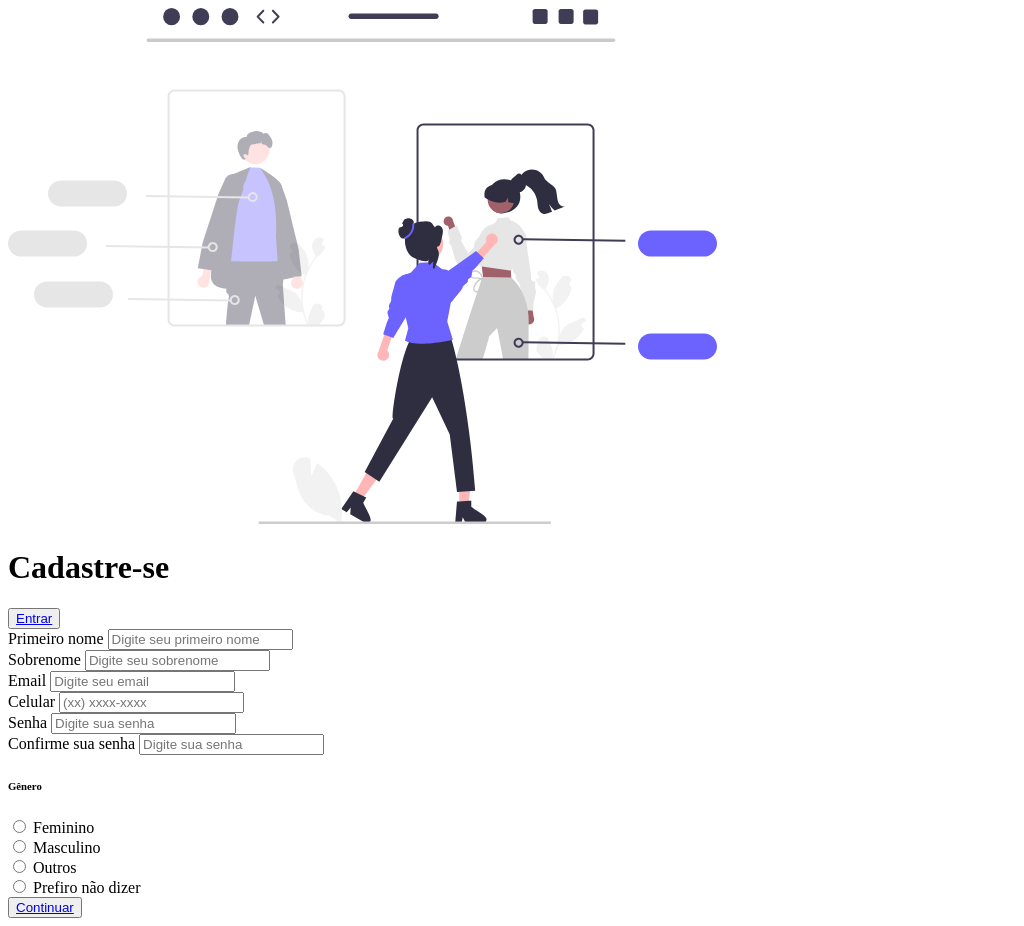
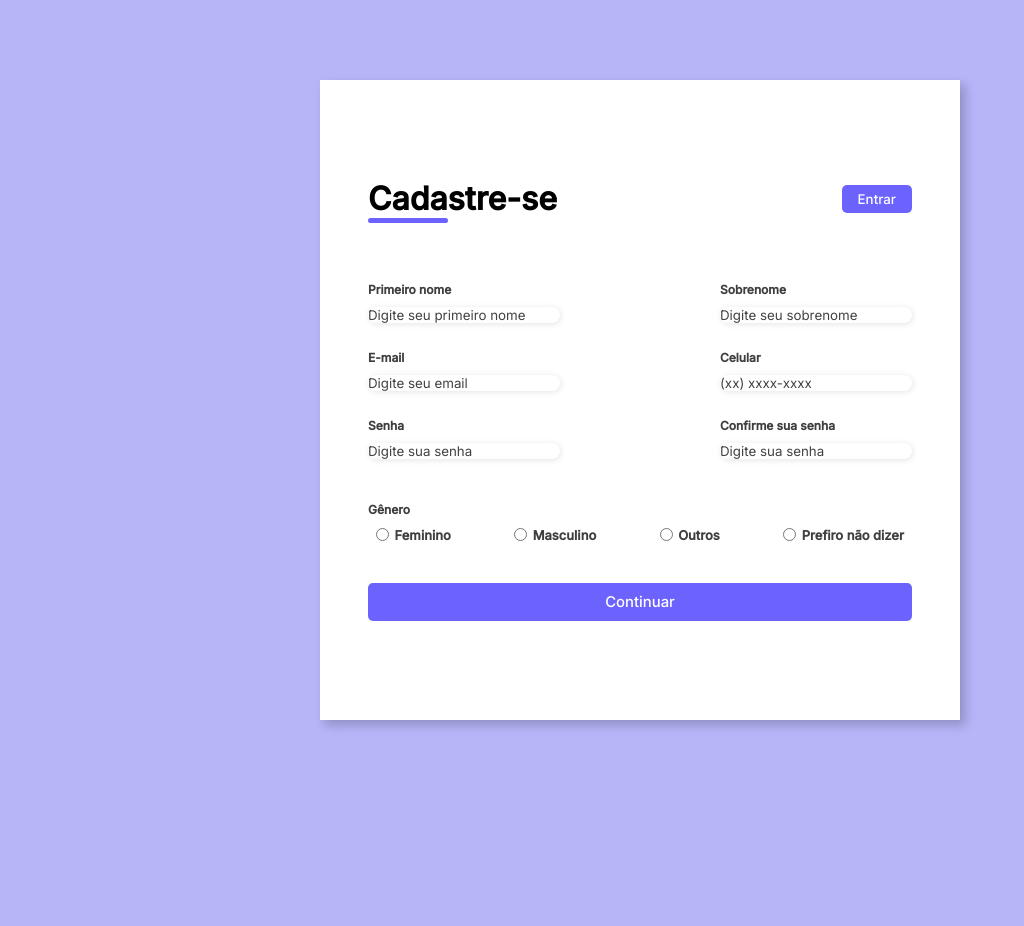
Before and after one commit to LuisFernandoRufato/formulario-cadastro-responsivo, a plain HTML site: page index.html in a window 1280 px wide. Shown: the whole page, without its empty margins (0-1024 px from the left). After the commit the page ends 800 px from the top, so only its background shows below. Drawn offline with Linux system fonts and the light colour scheme.

Commit message:
projeto finalizado

```diff
--- a/assets/css/style.css
+++ b/assets/css/style.css
@@ -0,0 +1,205 @@
+@import url('https://fonts.googleapis.com/css2?family=Inter:wght@100;200;300;400;500&family=Poppins:wght@100;200;300;400;500&display=swap');
+
+* {
+    padding: 0;
+    margin: 0;
+    box-sizing: border-box;
+    font-family: 'Inter', sans-serif;
+}
+
+body {
+    width: 100%;
+    height: 100vh;
+    display: flex;
+    justify-content: center;
+    align-items: center;
+    background: #0c0ce94d;
+}
+
+.container {
+    width: 80%;
+    height: 80%;
+    display: flex;
+    box-shadow: 5px 5px 10px rgba(0, 0, 0, .212);
+}
+
+.form-image {
+    width: 50%;
+    display: flex;
+    justify-content: center;
+    align-items: center;
+    background-color: #fde3a7d7;
+    padding: 1rem;
+}
+
+.form-image img {
+    width: 31rem;
+}
+
+.form {
+    width: 50%;
+    display: flex;
+    justify-content: center;
+    align-items: center;
+    flex-direction: column;
+    background-color: #fff;
+    padding: 3rem;
+}
+
+.form-header {
+    margin-bottom: 3rem;
+    display: flex;
+    justify-content: space-between;
+}
+
+.login-button {
+    display: flex;
+    align-items: center;
+}
+
+.login-button button {
+    border: none;
+    background-color: #6c63ff;
+    padding: 0.4rem 1rem;
+    border-radius: 5px;
+    cursor: pointer;
+}
+
+.login-button button:hover {
+    background-color: #6b63fff1;
+}
+
+.login-button button a {
+    text-decoration: none;
+    font-weight: 500;
+    color: #fff;
+}
+
+.form-header h1::after {
+    content: '';
+    display: block;
+    width: 5rem;
+    height: 0.3rem;
+    background-color: #6c63ff;
+    margin: 0 auto;
+    position: absolute;
+    border-radius: 10px;
+}
+
+.input-group {
+    display: flex;
+    flex-wrap: wrap;
+    justify-content: space-between;
+    padding: 1rem 0;
+}
+
+.input-box {
+    display: flex;
+    flex-direction: column;
+    margin-bottom: 1.1rem;
+}
+
+.input-box input {
+    margin: 0.6rem 0;
+    padding: 0.8rem 1.2 rem;
+    border: none;
+    border-radius: 10px;
+    box-shadow: 1px 1px 6px #0000001c;
+}
+
+.input-box input:hover {
+    background-color: #eeeeee75;
+}
+
+.input-box input:focus-visible {
+    outline: 1px solid #6c63ff;
+}
+
+.input-box label,
+.gender-title h6 {
+    font-size: 0.75rem;
+    font-weight: 600;
+    color: #000000c0;
+}
+
+.input-box input::placeholder {
+    color: #000000be;
+}
+
+.gender-group {
+    display: flex;
+    justify-content: space-between;
+    margin-top: 0.62rem;
+    padding: 0 0.5rem;
+}
+
+.gender-input {
+    display: flex;
+    align-items: center;
+}
+
+.gender-input input {
+    margin-right: 0.35rem;
+}
+
+.gender-input label {
+    font-size: 0.81rem;
+    font-weight: 600;
+    color: #000000c0;
+}
+
+.continue-button button {
+    width: 100%;
+    margin-top: 2.5rem;
+    border: none;
+    background-color: #6c63ff;
+    padding: 0.62rem;
+    border-radius: 5px;
+    cursor: pointer;
+}
+
+.continue-button button:hover {
+    background-color: #6b63fff1;
+}
+
+.continue-button button a {
+    text-decoration: none;
+    font-size: 0.93rem;
+    font-weight: 500;
+    color: #fff;
+}
+
+@media screen and (max-width: 1330px) {
+    .form-image {
+        display: none;
+    }
+    .container {
+        width: 50%;
+    }
+    .form {
+        width: 100%;
+    }
+}
+
+@media screen and (max-width: 1064px) {
+    .container {
+        width: 90%;
+        height: auto;
+    }
+    .input-group {
+        flex-direction: column;
+        overflow-y: scroll;
+        flex-wrap: nowrap;
+        max-height: 10rem;
+        padding-right: 5rem;
+    }
+    .gender-inputs {
+        margin-top: 2rem;
+    }
+    .gender-group {
+        flex-direction: column;
+    }
+    .gender-input {
+        margin-top: 0.5rem;
+    }
+}
--- a/index.html
+++ b/index.html
@@ -22,27 +22,27 @@
                     </div>
                 </div>
                 <div class="input-group">
-                    <div class="imput-box">
+                    <div class="input-box">
                         <label for="firstname">Primeiro nome</label>
                         <input id="firstname" type="text" name="firstname" placeholder="Digite seu primeiro nome" required>
                     </div>
-                    <div class="imput-box">
+                    <div class="input-box">
                         <label for="lastname">Sobrenome</label>
                         <input id="lastname" type="text" name="lastname" placeholder="Digite seu sobrenome" required>
                     </div>
-                    <div class="imput-box">
-                        <label for="email">Email</label>
+                    <div class="input-box">
+                        <label for="email">E-mail</label>
                         <input id="email" type="email" name="email" placeholder="Digite seu email" required>
                     </div>
-                    <div class="imput-box">
+                    <div class="input-box">
                         <label for="number">Celular</label>
                         <input id="number" type="tel" name="number" placeholder="(xx) xxxx-xxxx" required>
                     </div>
-                    <div class="imput-box">
+                    <div class="input-box">
                         <label for="password">Senha</label>
                         <input id="password" type="password" name="password" placeholder="Digite sua senha" required>
                     </div>
-                    <div class="imput-box">
+                    <div class="input-box">
                         <label for="password">Confirme sua senha</label>
                         <input id="password" type="password" name="Confirmpassword" placeholder="Digite sua senha" required>
                     </div>
```
